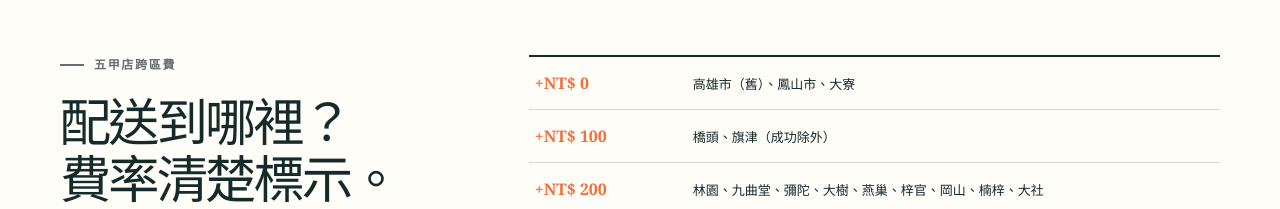
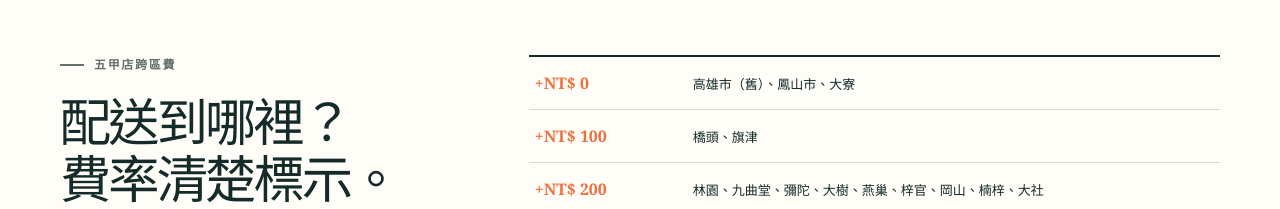
Before and after one commit to lalawgwg99/WGapp, a Next.js app: page / in a window 1280 px wide. Shown: the part 8260-8469 px from the top of the page. Built offline with nearby package versions, Linux system fonts and the light colour scheme.

Commit message:
Simplify Qijin area label

```diff
--- a/app/page.tsx
+++ b/app/page.tsx
@@ -140,7 +140,7 @@ const extras: FeeItem[] = [
 
 const areaFees: Record<string, { price: number; places: string }> = {
   "0": { price: 0, places: "高雄市（舊）、鳳山市、大寮" },
-  "100": { price: 100, places: "橋頭、旗津（成功除外）" },
+  "100": { price: 100, places: "橋頭、旗津" },
   "200": { price: 200, places: "林園、九曲堂、彌陀、大樹、燕巢、梓官、岡山、楠梓、大社" },
   "300": { price: 300, places: "屏東市、萬丹、新園、路竹、永安" },
   "400": { price: 400, places: "田寮、中寮、麟洛、竹田、崁頂、東港" },
```
